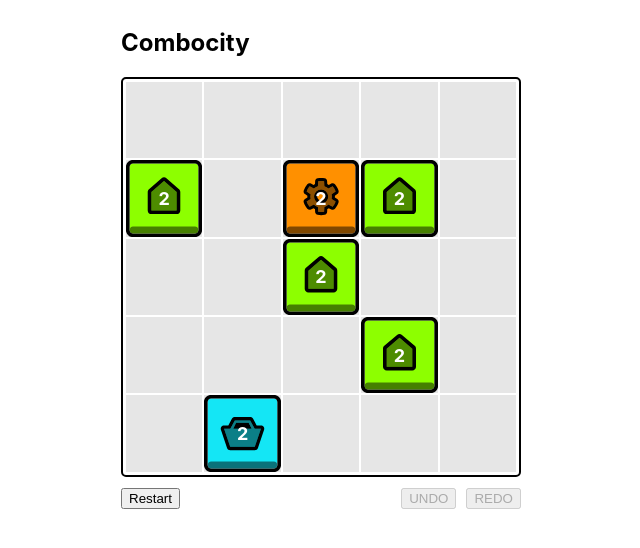
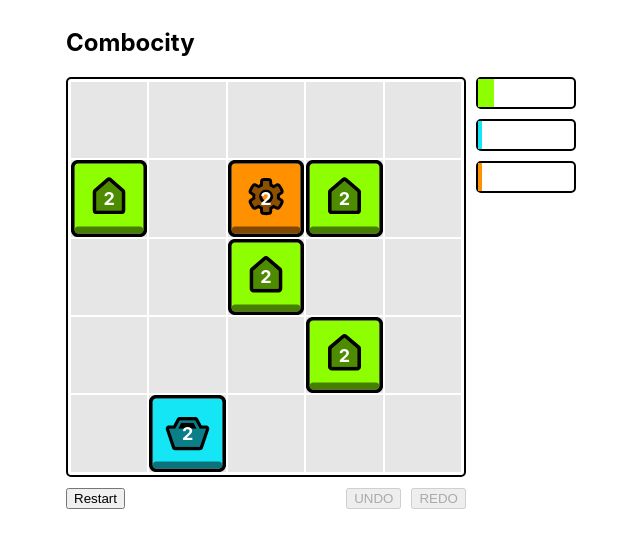
Before and after one commit to alex-daley/combocity, a React (Create React App) app: page / in a window 1280 px wide. Shown: the top 548 px of the page, without its empty margins (319-959 px from the left). Built offline with nearby package versions, Linux system fonts and the light colour scheme.

Commit message:
Added 'scorebars' which display percentage coverage of a particular zone type on the board

```diff
--- /dev/null
+++ b/src/game/colours.tsx
@@ -0,0 +1,5 @@
+export const colours = {
+  residential: '#8DFF00FF',
+  industrial: '#FF9000FF',
+  commercial: '#14E6F5FF'
+}
--- a/src/game/game.css
+++ b/src/game/game.css
@@ -3,6 +3,10 @@
 }
 body {
   font-family: -apple-system, BlinkMacSystemFont, 'Segoe UI', Roboto, Oxygen, Ubuntu, Cantarell, 'Open Sans', 'Helvetica Neue', sans-serif;
+}
+.game {
+  display: flex;
+  flex-direction: row;
 }
 .board {
   display: flex;
@@ -34,6 +38,12 @@ body {
   font-size: large;
   font-weight: bold;
 }
+.score-bars {
+  margin-left: 10px;
+}
+.score-bars > * {
+  margin-bottom: 10px;
+}
 .controls {
   display: flex;
   margin-top: 10px;
--- a/src/game/game.tsx
+++ b/src/game/game.tsx
@@ -1,6 +1,8 @@
 import { useState, useEffect, useCallback } from 'react'
 import * as gameLogic from './gameLogic'
-import Square from './square'
+import Square, { Zone } from './square'
+import ScoreBar from './scoreBar'
+import { colours } from './colours'
 import './game.css'
 import './animations.css'
 
@@ -34,6 +36,11 @@ function move(board: Square[], keyCode: string) {
     default:
       return board
   }
+}
+
+function boardCoveragePercentage(board: Square[], zone: Zone) {
+  const numOfZone = board.filter(square => square.zone === zone).length
+  return (numOfZone / board.length) * 100.0
 }
 
 function createHistory(): History {
@@ -102,6 +109,9 @@ function Game() {
   return (
     <div>
       <h1>Combocity</h1>
+
+      <div className="game">
+        <div>
           <div className="board">
             {board.map((square, i) => (
               <div className="square-container" key={i}>
@@ -111,6 +121,7 @@ function Game() {
               </div>
             ))}
           </div>
+
           <div className="controls">
             <div>
               <button onClick={reset}>
@@ -132,8 +143,14 @@ function Game() {
               </button>
               {history.index + 1 !== history.steps.length ?
                 <div>{history.index + 1} of {history.steps.length}</div> :
-            <div className="fadeout">All caught up!</div>
-          }
+                <div className="fadeout">All caught up!</div>}
+            </div>
+          </div>
+        </div>
+        <div className="score-bars">
+          <ScoreBar maxScore={100} score={boardCoveragePercentage(board, 'residential')} fill={colours.residential} />
+          <ScoreBar maxScore={100} score={boardCoveragePercentage(board, 'commercial')} fill={colours.commercial} />
+          <ScoreBar maxScore={100} score={boardCoveragePercentage(board, 'industrial')} fill={colours.industrial} />
         </div>
       </div>
     </div>
--- a/src/game/gameLogic.ts
+++ b/src/game/gameLogic.ts
@@ -1,4 +1,4 @@
-import Square from './square'
+import Square, { Zone } from './square'
 
 export const numCols = 5
 export const numRows = numCols
@@ -20,6 +20,18 @@ export function createAndPopulateBoard() {
   board[rand(board)] = new Square('industrial', 2)
 
   return board
+}
+
+export function countScores(board: Square[]): Record<Zone, number> {
+  const count = (zone: Zone) => board
+    .filter(square => square.zone === zone)
+    .reduce((sum, square) => sum += square.value, 0)
+
+  return {
+    'residential' : count('residential'),
+    'commercial'  : count('commercial'),
+    'industrial'  : count('industrial')
+  }
 }
 
 export function moveLeft(board: Square[]) {
--- /dev/null
+++ b/src/game/scoreBar.css
@@ -0,0 +1,6 @@
+.score-bar {
+  width: 100px;
+  height: 32px;
+  border: 2px solid black;
+  border-radius: 5px;
+}
--- /dev/null
+++ b/src/game/scoreBar.tsx
@@ -0,0 +1,27 @@
+import './scoreBar.css'
+
+interface ScoreBarProps {
+  score: number
+  maxScore: number
+  fill: string
+}
+
+function ScoreBar(props: ScoreBarProps) {
+
+  const makeFillStyle = () => {
+    const pct = (props.score / props.maxScore) * 100.0
+    return {
+      width: pct,
+      height: "100%",
+      backgroundColor: props.fill
+    }
+  }
+
+  return (
+    <div className="score-bar">
+      <div style={makeFillStyle()}/>
+    </div>
+  )
+}
+
+export default ScoreBar
```
Also changed, not shown: 1 other file (tests, documents, lock files or other folders). Lines whose indentation alone changed are shown as unchanged.
